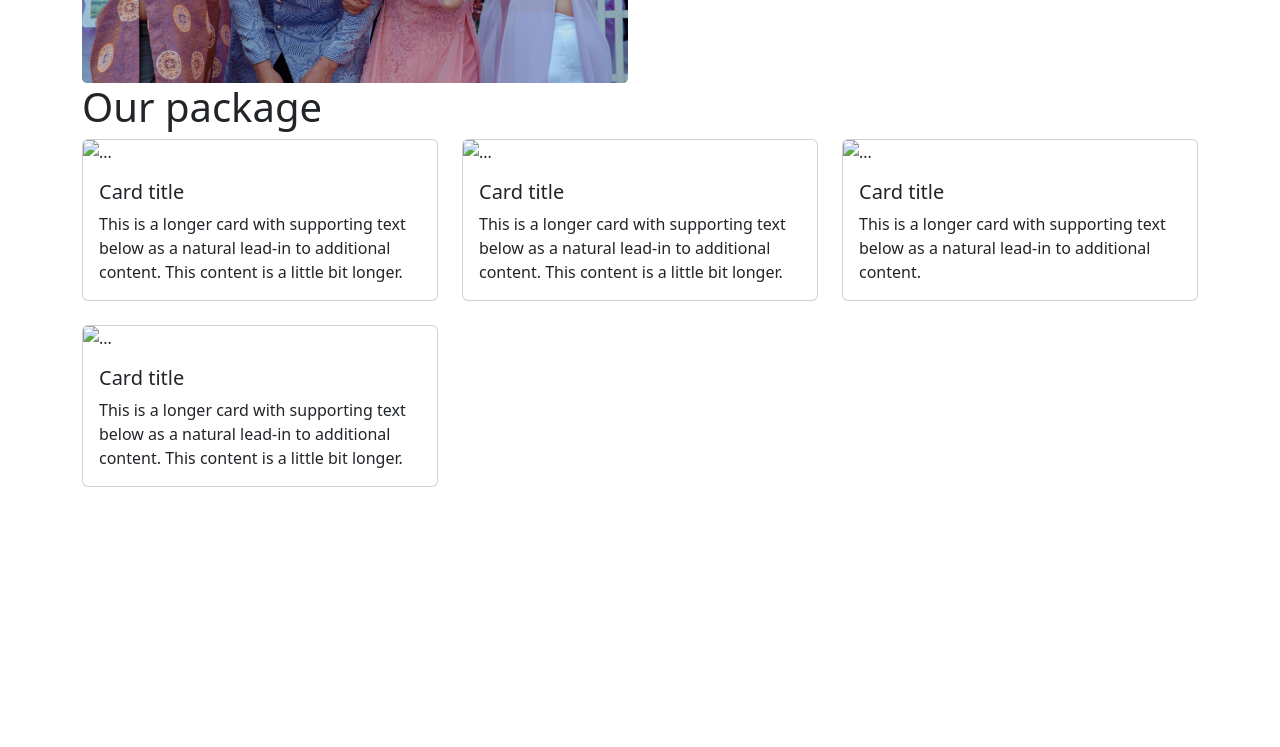
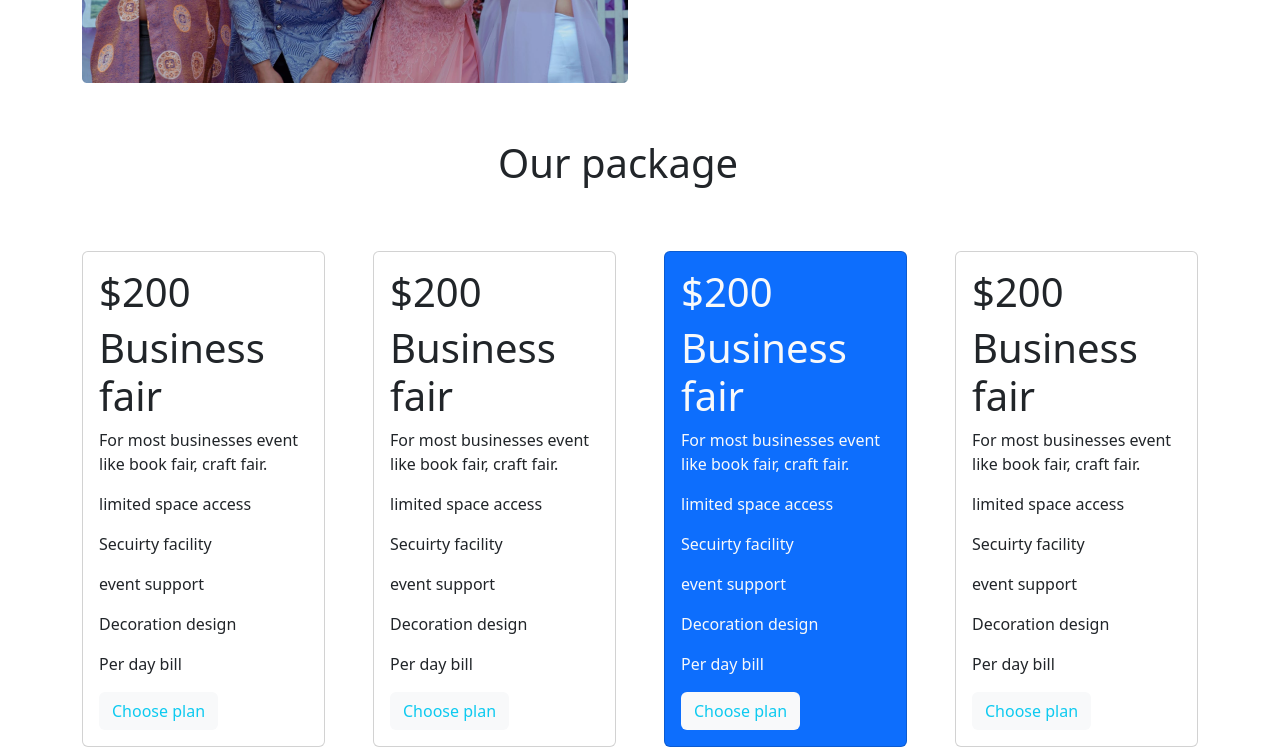
Before and after one commit to Torabarnob203311003/convo-center, a plain HTML site: page index.html in a window 1280 px wide. Shown: the part 882-1629 px from the top of the page. Before the commit the page ends 1369 px from the top, so only its background shows below. Drawn offline with nearby package versions, Linux system fonts and the light colour scheme.

Commit message:
card color

```diff
--- a/index.html
+++ b/index.html
@@ -125,57 +125,92 @@
  </section>
  <!-- 2nd part end -->
 
+
+    <div class=" mx-auto mt-5 mb-5 p-2" style="width: 300px;">
+        <h1 class="">Our package</h1>
+    </div>
  <!-- card section start -->
 
 <section  class=" container">
 
-            <div>
-                <h1>Our package</h1>
-            </div>
+
 
 
             <div>
-                <div class="row row-cols-1 row-cols-md-3 g-4">
+                <div class="row row-cols-1 row-cols-md-4 g-5">
                     <div class="col">
                         <div class="card">
-                            <img src="..." class="card-img-top" alt="...">
+
                             <div class="card-body">
-                                <h5 class="card-title">Card title</h5>
-                                <p class="card-text">This is a longer card with supporting text below as a natural lead-in to additional
-                                    content. This content is a little bit longer.</p>
+                                <h1 class="card-title">$200</h1>
+                                <h1>Business fair</h1>
+                                <p class="card-text">For most businesses event
+                                like book fair, craft fair.</p>
+                                <p>limited space access</p>
+                                <p>Secuirty facility</p>
+                                <p>event support</p>
+                                <p>Decoration design</p>
+                                <p>Per day bill</p>
+                                <div class="btn  bg-light w-800 text-info">Choose plan</div>
+                            </div>
+                        </div>
+                    </div>
+
+                    <div class="col">
+                        <div class="card">
+
+                            <div class="card-body">
+                                <h1 class="card-title">$200</h1>
+                                <h1>Business fair</h1>
+                                <p class="card-text">For most businesses event
+                                like book fair, craft fair.</p>
+                                <p>limited space access</p>
+                                <p>Secuirty facility</p>
+                                <p>event support</p>
+                                <p>Decoration design</p>
+                                <p>Per day bill</p>
+                                <div class="btn  bg-light w-800 text-info">Choose plan</div>
+                            </div>
+                        </div>
+                    </div>
+
+                    <div class="col">
+                        <div class="card bg-primary text-light">
+
+                            <div class="card-body">
+                                <h1 class="card-title">$200</h1>
+                                <h1>Business fair</h1>
+                                <p class="card-text">For most businesses event
+                                like book fair, craft fair.</p>
+                                <p>limited space access</p>
+                                <p>Secuirty facility</p>
+                                <p>event support</p>
+                                <p>Decoration design</p>
+                                <p>Per day bill</p>
+                                <div class="btn  bg-light w-800 text-info">Choose plan</div>
                             </div>
                         </div>
                     </div>
                     <div class="col">
                         <div class="card">
-                            <img src="..." class="card-img-top" alt="...">
+
                             <div class="card-body">
-                                <h5 class="card-title">Card title</h5>
-                                <p class="card-text">This is a longer card with supporting text below as a natural lead-in to additional
-                                    content. This content is a little bit longer.</p>
+                                <h1 class="card-title">$200</h1>
+                                <h1>Business fair</h1>
+                                <p class="card-text">For most businesses event
+                                like book fair, craft fair.</p>
+                                <p>limited space access</p>
+                                <p>Secuirty facility</p>
+                                <p>event support</p>
+                                <p>Decoration design</p>
+                                <p>Per day bill</p>
+                                <div class="btn  bg-light w-800 text-info">Choose plan</div>
                             </div>
                         </div>
                     </div>
-                    <div class="col">
-                        <div class="card">
-                            <img src="..." class="card-img-top" alt="...">
-                            <div class="card-body">
-                                <h5 class="card-title">Card title</h5>
-                                <p class="card-text">This is a longer card with supporting text below as a natural lead-in to additional
-                                    content.</p>
-                            </div>
-                        </div>
-                    </div>
-                    <div class="col">
-                        <div class="card">
-                            <img src="..." class="card-img-top" alt="...">
-                            <div class="card-body">
-                                <h5 class="card-title">Card title</h5>
-                                <p class="card-text">This is a longer card with supporting text below as a natural lead-in to additional
-                                    content. This content is a little bit longer.</p>
-                            </div>
-                        </div>
-                    </div>
+
+
+
                 </div>
             </div>
 
```
